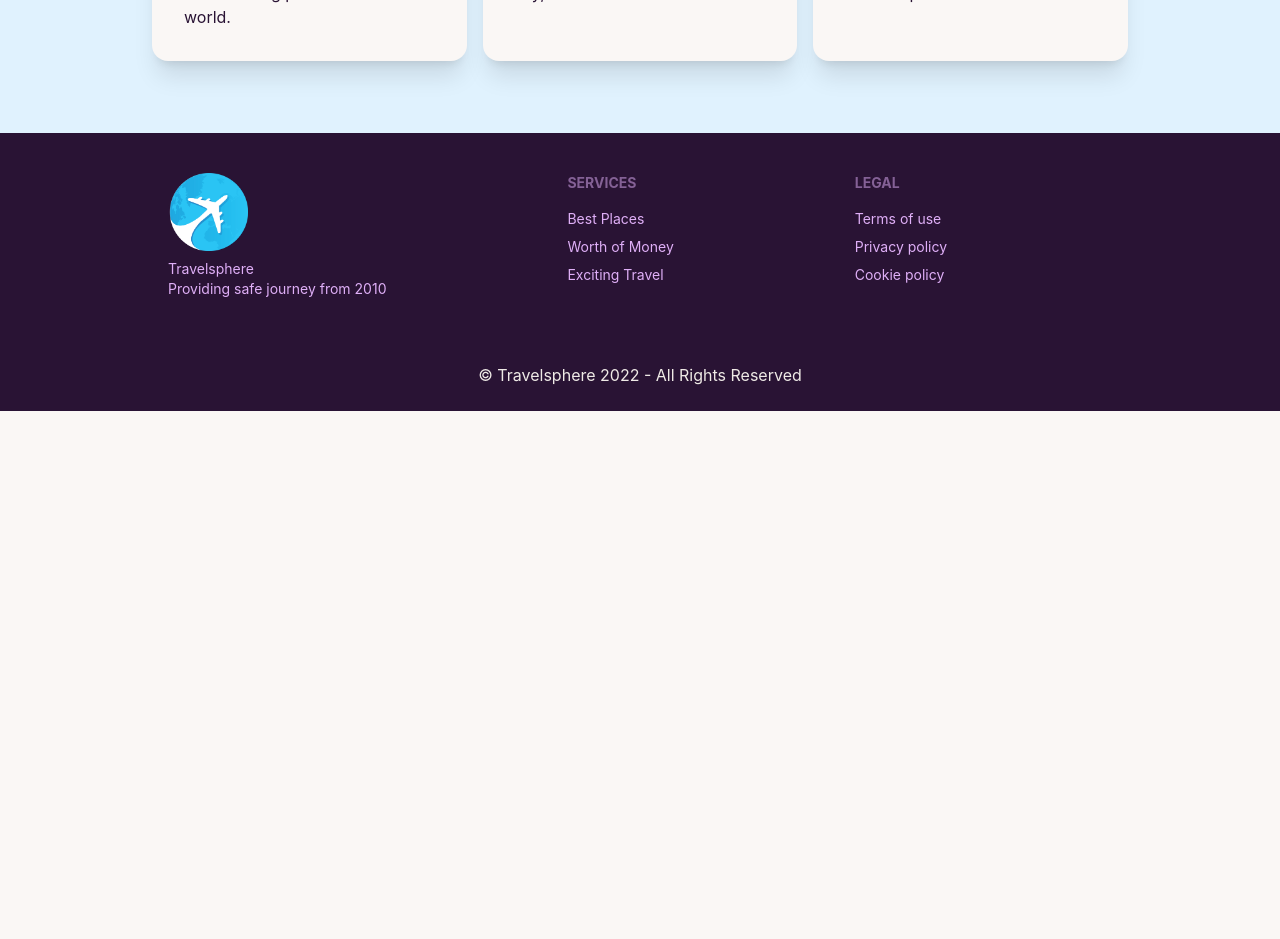
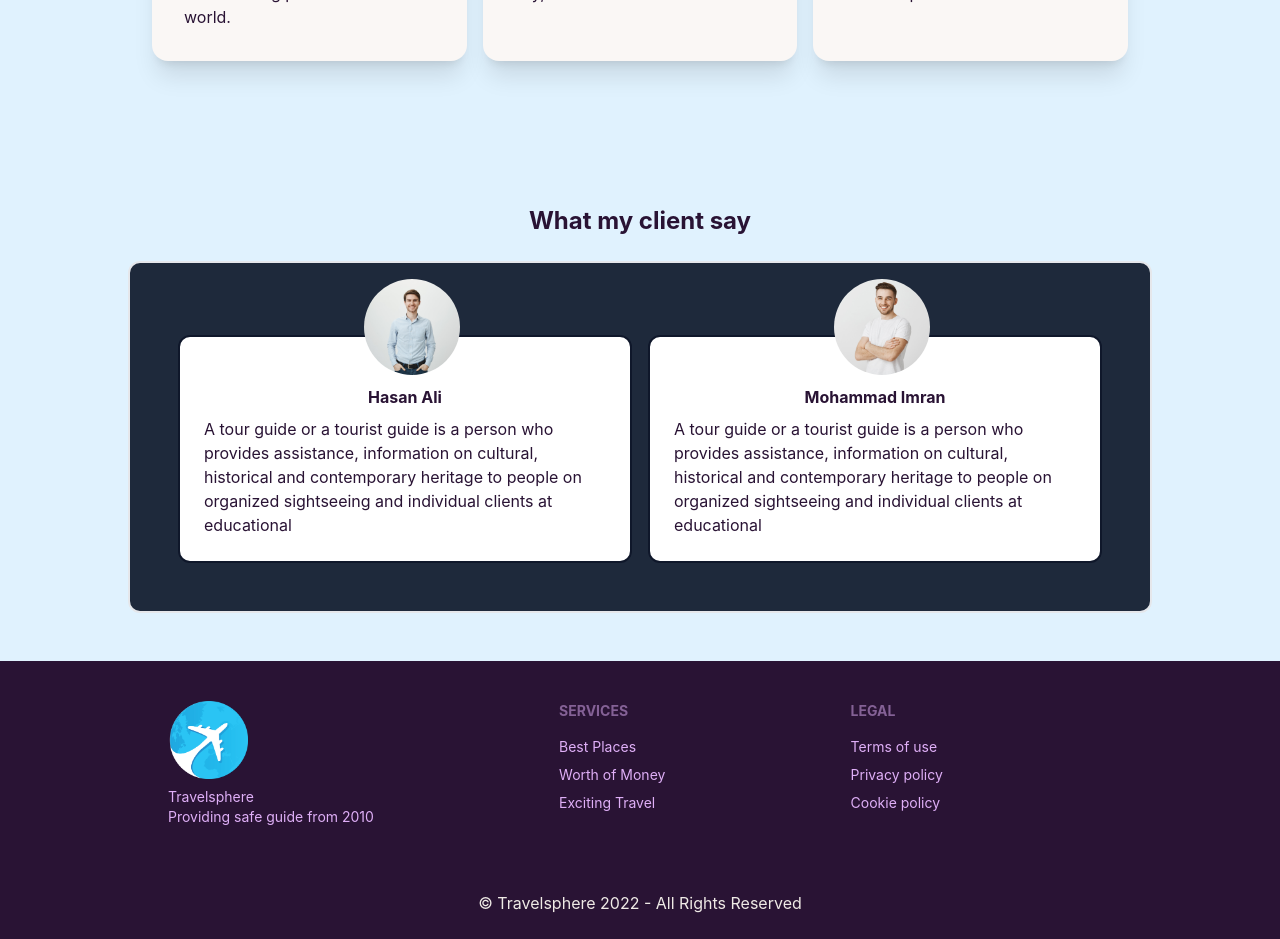
Before and after one commit to yeasin44/travelsphere, a React (Create React App) app: page / in a window 1280 px wide. Shown: the part 1240-2179 px from the top of the page. Before the commit the page ends 1651 px from the top, so only its background shows below. Built offline with nearby package versions, Linux system fonts and the light colour scheme; no server answers.

Commit message:
clients added

```diff
--- a/src/Login/SocialLogin/SocialLogin.js
+++ b/src/Login/SocialLogin/SocialLogin.js
@@ -1,14 +1,13 @@
-import { GithubAuthProvider, GoogleAuthProvider } from "firebase/auth";
+import { GoogleAuthProvider } from "firebase/auth";
 import React, { useContext } from "react";
 import toast, { Toaster } from "react-hot-toast";
-import { FaGithub, FaGoogle } from "react-icons/fa";
+import { FaGoogle } from "react-icons/fa";
 import { useLocation, useNavigate } from "react-router-dom";
 import { AuthContext } from "../../context/AuthProvider/AuthProvider";
 
 const SocialLogin = () => {
-  const { socialLogin } = useContext(AuthContext);
+  const { socialLogin, setLoading } = useContext(AuthContext);
   const googleProvider = new GoogleAuthProvider();
-  const githubProvider = new GithubAuthProvider();
 
   const location = useLocation();
   const navigate = useNavigate();
@@ -24,15 +23,16 @@ const SocialLogin = () => {
       })
       .catch((error) => {
         console.error(error);
+      })
+      .finally(() => {
+        setLoading(false);
       });
   };
+
   return (
     <div>
       <button onClick={handleGoogleLogin} className="text-xl text-white">
         <FaGoogle></FaGoogle>
-      </button>
-      <button className="text-xl ml-4 text-white">
-        <FaGithub></FaGithub>
       </button>
     </div>
   );
--- /dev/null
+++ b/src/components/Clients/Clients.js
@@ -0,0 +1,45 @@
+import React from "react";
+import client1 from "../../assets/images/client-1.png";
+import client2 from "../../assets/images/client-2.png";
+
+const Clients = () => {
+  return (
+    <div className="max-w-screen-lg mx-auto py-12">
+      <h2 className="text-center text-2xl p-6 font-bold">What my client say</h2>
+      <div className="border-2 p-12 bg-slate-800 rounded-xl">
+        <div className="grid lg:grid-cols-2 grid-cols-1 lg:gap-4 md:gap-20 gap-12 mt-6">
+          <div className="border-2 rounded-xl border-slate-900 p-6 bg-white">
+            <div className="avatar">
+              <div className="lg:w-24 md:w-24 w-20 rounded-full absolute lg:bottom-1 lg:left-40 bottom-0 left-16 md:bottom-0 md:left-64">
+                <img src={client1} alt="" />
+              </div>
+            </div>
+            <h2 className="text-center font-bold mb-2">Hasan Ali</h2>
+            <p>
+              A tour guide or a tourist guide is a person who provides
+              assistance, information on cultural, historical and contemporary
+              heritage to people on organized sightseeing and individual clients
+              at educational{" "}
+            </p>
+          </div>
+          <div className="border-2 rounded-xl border-slate-900 p-6 bg-white">
+            <div className="avatar">
+              <div className="lg:w-24 md:w-24 w-20 rounded-full absolute lg:bottom-1 lg:left-40 bottom-0 left-16 md:bottom-0 md:left-64">
+                <img src={client2} alt="" />
+              </div>
+            </div>
+            <h2 className="text-center font-bold mb-2">Mohammad Imran</h2>
+            <p>
+              A tour guide or a tourist guide is a person who provides
+              assistance, information on cultural, historical and contemporary
+              heritage to people on organized sightseeing and individual clients
+              at educational{" "}
+            </p>
+          </div>
+        </div>
+      </div>
+    </div>
+  );
+};
+
+export default Clients;
--- a/src/components/Footer/Footer.js
+++ b/src/components/Footer/Footer.js
@@ -11,7 +11,7 @@ const Footer = () => {
           <p>
             Travelsphere
             <br />
-            Providing safe journey from 2010
+            Providing safe guide from 2010
           </p>
         </div>
         <div>
--- a/src/components/Home/Home.js
+++ b/src/components/Home/Home.js
@@ -5,6 +5,7 @@ import { FaSearchLocation, FaMoneyBillWave, FaSmileBeam } from "react-icons/fa";
 import "./Home.css";
 import { Link } from "react-router-dom";
 import useTitle from "../../hooks/useTitle";
+import Clients from "../Clients/Clients";
 
 const Home = () => {
   const [services, setServices] = useState([]);
@@ -90,6 +91,9 @@ const Home = () => {
           </div>
         </div>
       </div>
+      <div>
+        <Clients></Clients>
+      </div>
     </div>
   );
 };
```
Also changed, not shown: src/assets/images/client-1.png (added), src/assets/images/client-2.png (added).
